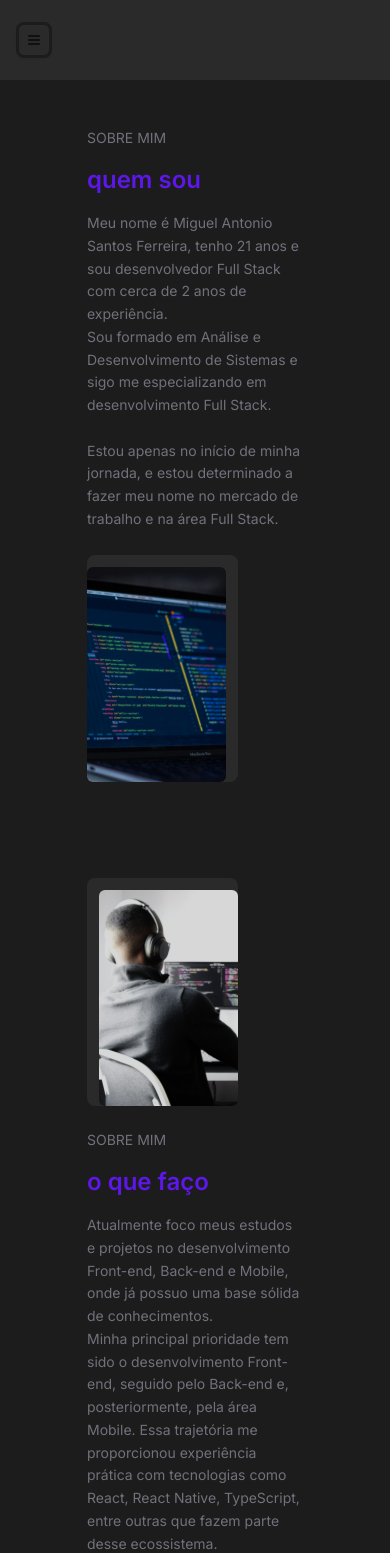
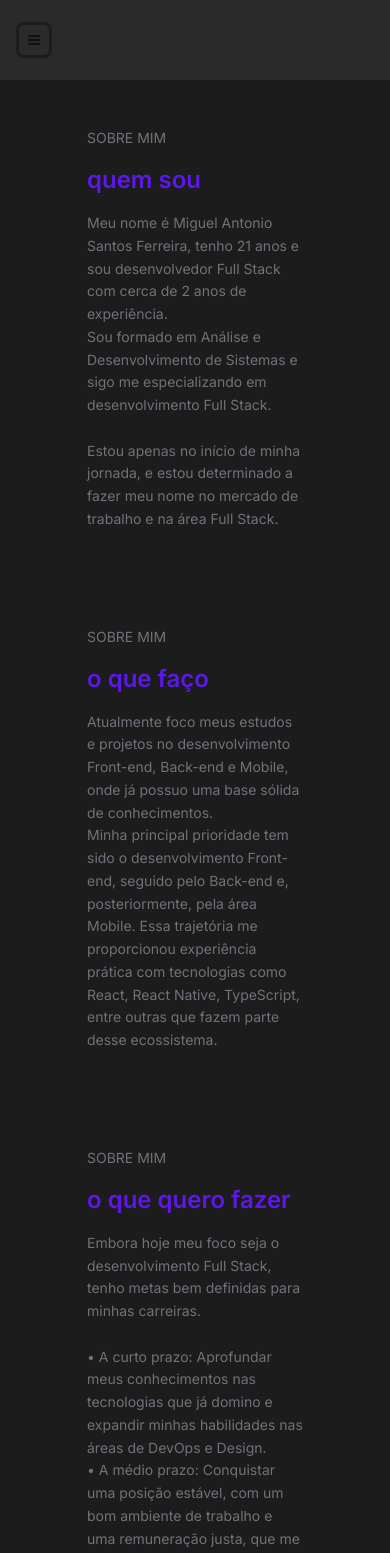
Before and after one commit to MiguelASFerreira/portfolio, a Next.js app: page /sobre-mim in a window 390 px wide. Shown: the top 1553 px of the page. Built offline with nearby package versions, Linux system fonts and the light colour scheme.

Commit message:
refactor: responsividade referente as imagens

```diff
--- a/src/app/sobre-mim/components/profile-section.tsx
+++ b/src/app/sobre-mim/components/profile-section.tsx
@@ -26,7 +26,7 @@
   return (
     <section className="flex flex-col items-center gap-6 py-12 md:flex-row">
       {imageOnLeft && (
-        <div className="relative flex w-full items-start justify-start md:w-1/2">
+        <div className="relative flex w-full items-start justify-start md:w-1/2 max-md:hidden">
           <div className="w-[70%] rounded-md bg-[#2A2A2A] pt-3 pl-3">
             <Image
               src={imageUrl}
@@ -50,7 +50,7 @@
       </div>
 
       {!imageOnLeft && (
-        <div className="relative flex w-full items-start justify-start md:w-1/2">
+        <div className="relative flex w-full items-start justify-start md:w-1/2 max-md:hidden">
           <div className="w-[70%] rounded-md bg-[#2A2A2A] pt-3 pr-3">
             <Image
               src={imageUrl}
```
